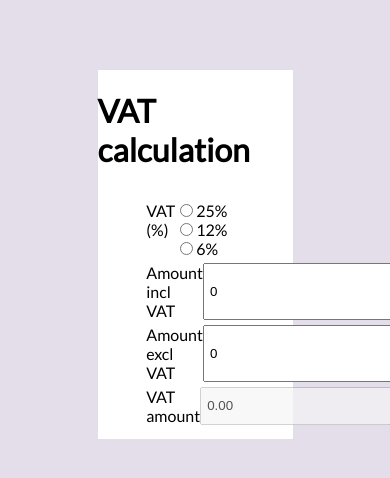
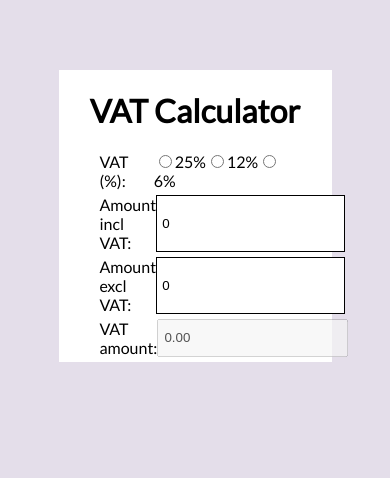
Before and after one commit to MarieJohanna/VAT-Calc, a React app: page / in a window 390 px wide. Built offline with nearby package versions, Linux system fonts and the light colour scheme.

Commit message:
adjustment media

```diff
--- a/public/index.html
+++ b/public/index.html
@@ -2,7 +2,8 @@
 <html>
   <head>
     <meta charset="utf-8" />
-    <title>Technigo React App</title>
+    <title>VAT Calculator</title>
+    <meta name="viewport" content="width=device-width">
   </head>
   <body>
     <!-- This element is used in src/index.js to render the react root into -->
--- a/src/components/app.js
+++ b/src/components/app.js
@@ -50,11 +50,11 @@ class App extends React.Component {
   render() {
     return (
       <div className="App">
-        <h1>VAT calculation</h1>
+        <h1>VAT Calculator</h1>
 
         <form>
           <div className="radio_container">
-            <label>VAT (%)</label>
+            <label>VAT (%):</label>
             <div className="radio">
               <input
                 type="radio"
@@ -78,23 +78,25 @@ class App extends React.Component {
           </div>
 
           <div className="container">
-            <label htmlFor="incl-vat">Amount incl VAT</label>
+            <label htmlFor="incl-vat">Amount incl VAT:</label>
             <input
+              className="input"
               type="number"
               name="amount-incl-vat"
               value={this.state.incVat}
               onChange={this.handleIncVatChange} />
           </div>
           <div className="container">
-            <label htmlFor="excl-vat">Amount excl VAT</label>
+            <label htmlFor="excl-vat">Amount excl VAT:</label>
             <input
+              className="input"
               type="number"
               name="amount-excl-vat"
               value={this.state.exVat}
               onChange={this.handleExVatChange} />
           </div>
           <div className="container">
-            <label htmlFor="amount-vat">VAT amount</label>
+            <label htmlFor="amount-vat">VAT amount:</label>
             <input
               disabled
               type="number"
--- a/src/index.css
+++ b/src/index.css
@@ -38,3 +38,27 @@ label {
 input {
   padding: 5px;
 }
+
+.input {
+  border: 1px solid black;
+}
+
+@media only screen and (min-device-width : 320px) and (max-device-width : 480px) {
+  .App {
+    width: 90%;
+  }
+  form {
+    width:80%;
+    padding: 0;
+  }
+}
+
+@media only screen and (min-device-width: 768px) and (max-device-width: 1024px) {
+  .App {
+    width: 70%;
+  }
+  form {
+    width: 70%;
+    padding: 0;
+  }
+}
```
